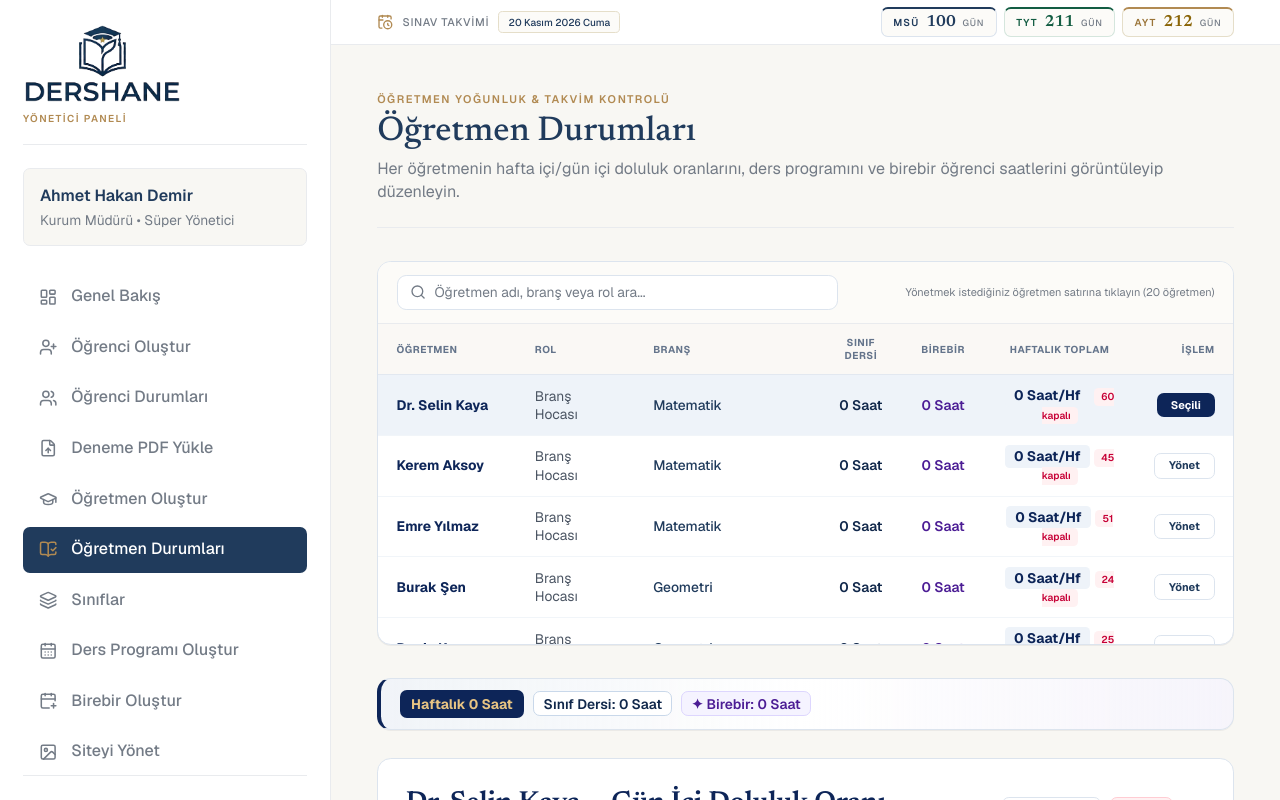
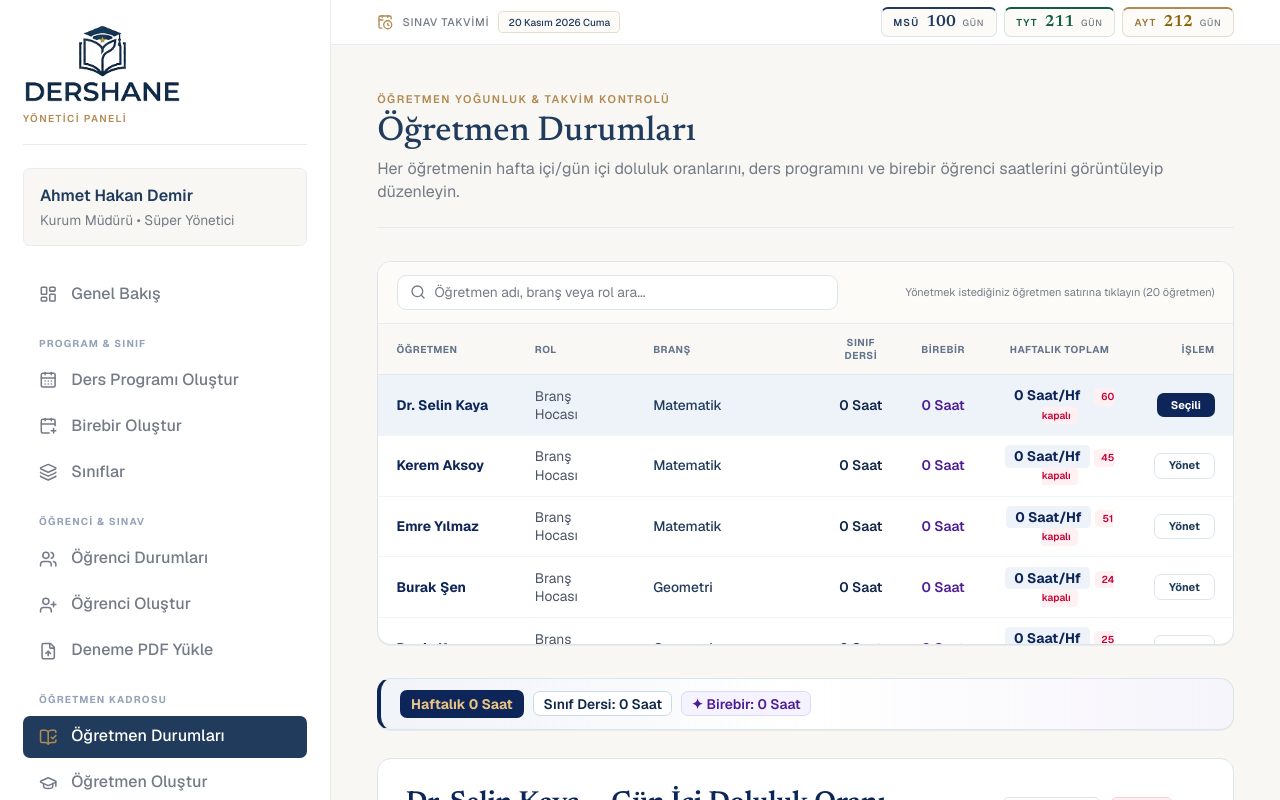
Before and after one commit to fatihhtaskesenn/dershane, a Next.js app: page /admin/teachers in a window 1280 px wide. Shown: the top 800 px of the page. Built offline with nearby package versions, Linux system fonts and the light colour scheme.

Commit message:
Yonetici yan menusu kullanim sikligina ve is akisina gore gruplanip siralandi

```diff
--- a/app/admin/layout.tsx
+++ b/app/admin/layout.tsx
@@ -23,49 +23,58 @@ const ADMIN_NAV: SidebarNavItem[] = [
     icon: LayoutDashboard,
   },
   {
-    label: "Öğrenci Oluştur",
-    href: "/admin/create-student",
-    icon: UserPlus,
+    label: "Ders Programı Oluştur",
+    href: "/admin/schedule-builder",
+    icon: CalendarDays,
+    section: "Program & Sınıf",
+  },
+  {
+    label: "Birebir Oluştur",
+    href: "/admin/one-on-one",
+    icon: CalendarPlus,
+    section: "Program & Sınıf",
+  },
+  {
+    label: "Sınıflar",
+    href: "/admin/classes",
+    icon: Layers,
+    section: "Program & Sınıf",
   },
   {
     label: "Öğrenci Durumları",
     href: "/admin/students",
     icon: Users,
+    section: "Öğrenci & Sınav",
+  },
+  {
+    label: "Öğrenci Oluştur",
+    href: "/admin/create-student",
+    icon: UserPlus,
+    section: "Öğrenci & Sınav",
   },
   {
     label: "Deneme PDF Yükle",
     href: "/admin/exams",
     icon: FileUp,
+    section: "Öğrenci & Sınav",
+  },
+  {
+    label: "Öğretmen Durumları",
+    href: "/admin/teachers",
+    icon: BookOpenCheck,
+    section: "Öğretmen Kadrosu",
   },
   {
     label: "Öğretmen Oluştur",
     href: "/admin/create-teacher",
     icon: GraduationCap,
-  },
-  {
-    label: "Öğretmen Durumları",
-    href: "/admin/teachers",
-    icon: BookOpenCheck,
-  },
-  {
-    label: "Sınıflar",
-    href: "/admin/classes",
-    icon: Layers,
-  },
-  {
-    label: "Ders Programı Oluştur",
-    href: "/admin/schedule-builder",
-    icon: CalendarDays,
-  },
-  {
-    label: "Birebir Oluştur",
-    href: "/admin/one-on-one",
-    icon: CalendarPlus,
+    section: "Öğretmen Kadrosu",
   },
   {
     label: "Siteyi Yönet",
     href: "/admin/content",
     icon: ImageIcon,
+    section: "Kurum",
   },
 ];
 
--- a/components/panel-sidebar.tsx
+++ b/components/panel-sidebar.tsx
@@ -55,6 +55,7 @@ export interface SidebarNavItem {
   label: string;
   href: string;
   icon: LucideIcon;
+  section?: string;
 }
 
 interface PanelSidebarProps {
@@ -128,16 +129,24 @@ export function PanelSidebar({
 
         {/* Navigation Links */}
         <nav className="mt-6 space-y-1" aria-label="Panel Menüsü">
-          {items.map((item) => {
+          {items.map((item, idx) => {
             const Icon = item.icon;
             const isActive = pathname === item.href;
+            const prevSection = idx > 0 ? items[idx - 1].section : undefined;
+            const showSectionHeader =
+              Boolean(item.section) && item.section !== prevSection;
             return (
+              <React.Fragment key={item.href}>
+                {showSectionHeader && (
+                  <p className="px-3.5 pt-3.5 pb-1 text-[10px] font-bold tracking-[0.12em] text-[#94A3B8] uppercase">
+                    {item.section}
+                  </p>
+                )}
                 <Link
-                key={item.href}
                   href={item.href}
                   onClick={() => setMobileOpen(false)}
                   className={cn(
-                  "flex items-center gap-3 rounded-md px-3.5 py-2.5 text-sm font-medium transition-colors duration-150",
+                    "flex items-center gap-3 rounded-md px-3.5 py-2 text-sm font-medium transition-colors duration-150",
                     isActive
                       ? "bg-[#203B5C] text-white"
                       : "text-[#737B86] hover:bg-[#F8F7F3] hover:text-[#203B5C]"
@@ -151,6 +160,7 @@ export function PanelSidebar({
                   />
                   <span>{item.label}</span>
                 </Link>
+              </React.Fragment>
             );
           })}
         </nav>
```
Lines whose indentation alone changed are shown as unchanged.
